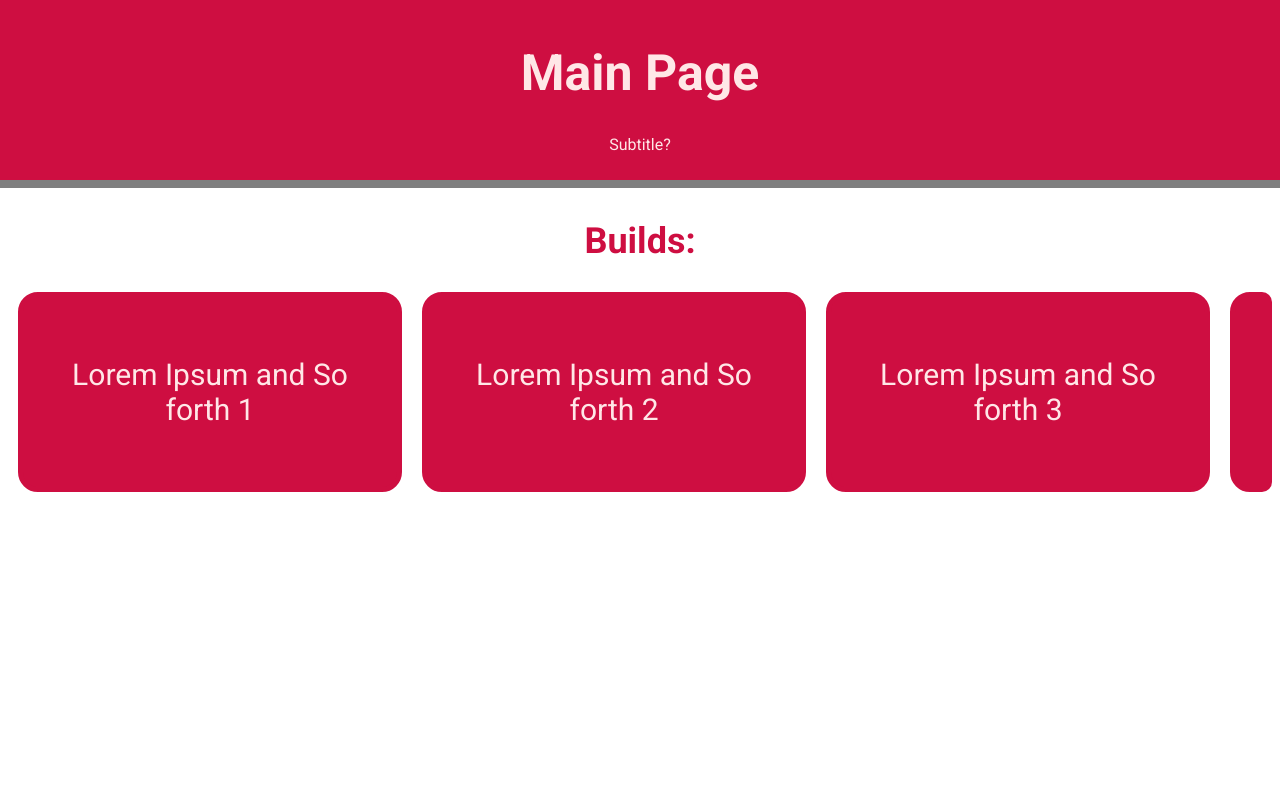
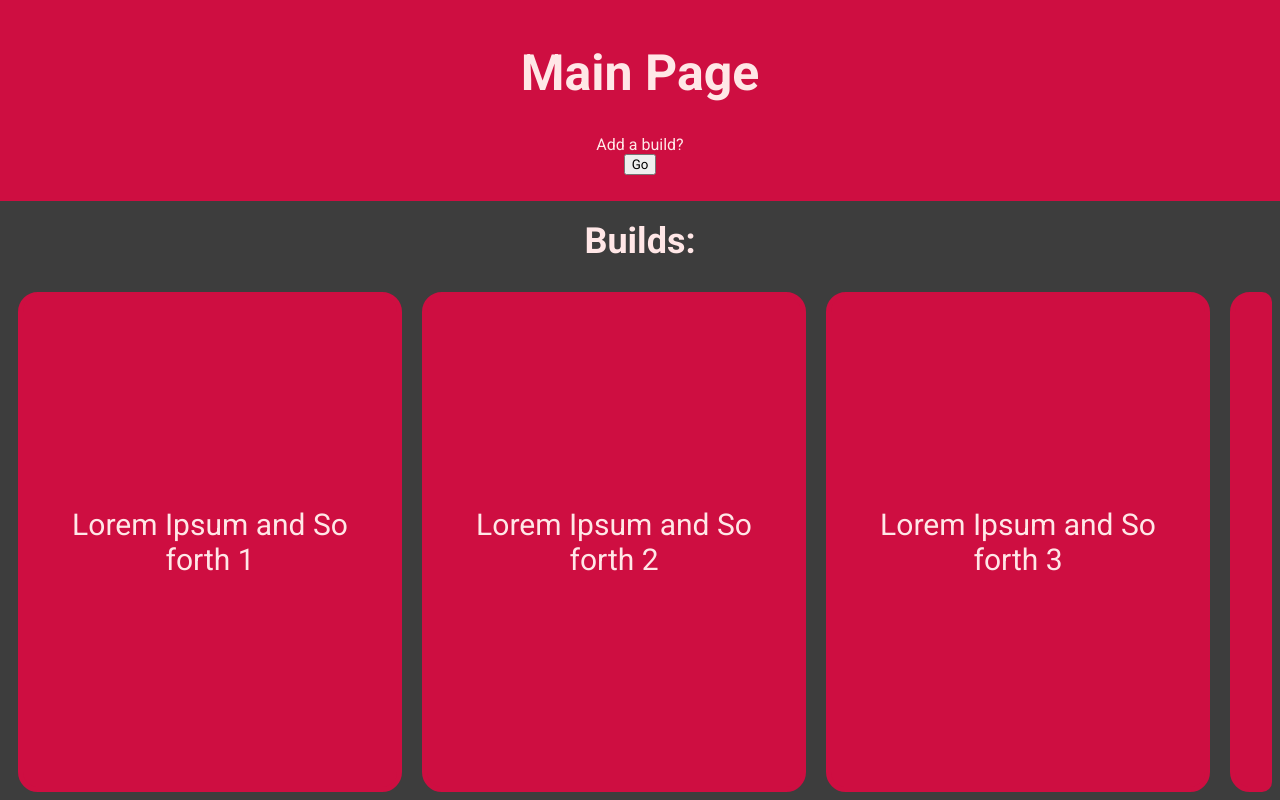
Before and after one commit to Ocisor/Coding, a PHP site: page /base.html in a window 1280 px wide. Run offline with PHP 8.4, Linux system fonts and the light colour scheme.

Commit message:
Added Second Page and a button.

```diff
--- a/Personal Coding/Websites/TheFinalsStrats/base.html
+++ b/Personal Coding/Websites/TheFinalsStrats/base.html
@@ -10,9 +10,13 @@
 <body>
     <div class="banner">
         <h1>Main Page</h1>
-        <p>Subtitle?</p>
+        <!-- REPLACE THE     ./addBuild.html     WITH THE CORRECT URL -->
+        <p>Add a build?<br><button class="subtitle-button" onclick="window.location.href='./addBuild.html';">Go</button>
+        </p>
     </div>
+    <!--
     <div class="bannerShadow"></div>
+    -->
     <div class="subtitleBelowBanner"><h2>Builds:</h2></div>
     <div class="flex-container">
         <div class ="box"><p>Lorem Ipsum and So forth 1</p></div>
--- a/Personal Coding/Websites/TheFinalsStrats/styles.css
+++ b/Personal Coding/Websites/TheFinalsStrats/styles.css
@@ -1,5 +1,8 @@
 * {
     font-family: 'Roboto', sans-serif;
+}
+body {
+    background-color: rgb(61, 61, 61);
 }
 
 h1 {
@@ -11,7 +14,7 @@ h1 {
     margin-top: 220px; /* Adjust as needed to position below the banner */
     font-size: 24px; /* Title font size */
     font-weight: bold; /* Makes the title bold */
-    color: rgb(206, 14, 65); /* Matches the banner color */
+    color: #ffe7e7; /* Matches the banner color */
     position: relative; /* Ensures it stays above the flexbox */
     z-index: 1; /* Keeps it above scrolling content */
 }
@@ -45,7 +48,7 @@ h1 {
     font-size: 30px;
     color: #ffe7e7;
     min-width: 30vw;
-    height: 200px;
+    height: 500px;
     border: 5px solid rgb(206, 14, 65);
     padding: 20px;
     margin: 10px;
@@ -62,7 +65,7 @@ h1 {
     margin-top: 0px;
     display: flex;
     flex-direction: row;
-    height: 200px;
+    height: 500px;
     align-items: center;
     overflow-x: scroll;
     overflow-y: hidden;
```
Also changed, not shown: Personal Coding/Websites/TheFinalsStrats/addBuild.html (added, +10 -0 lines).
